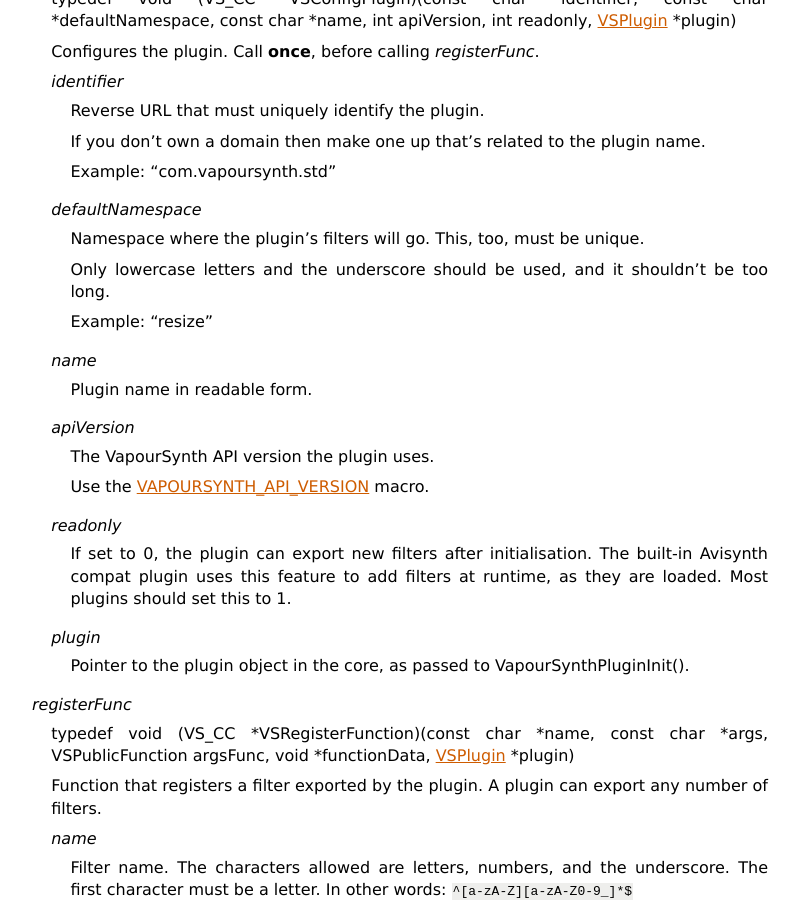
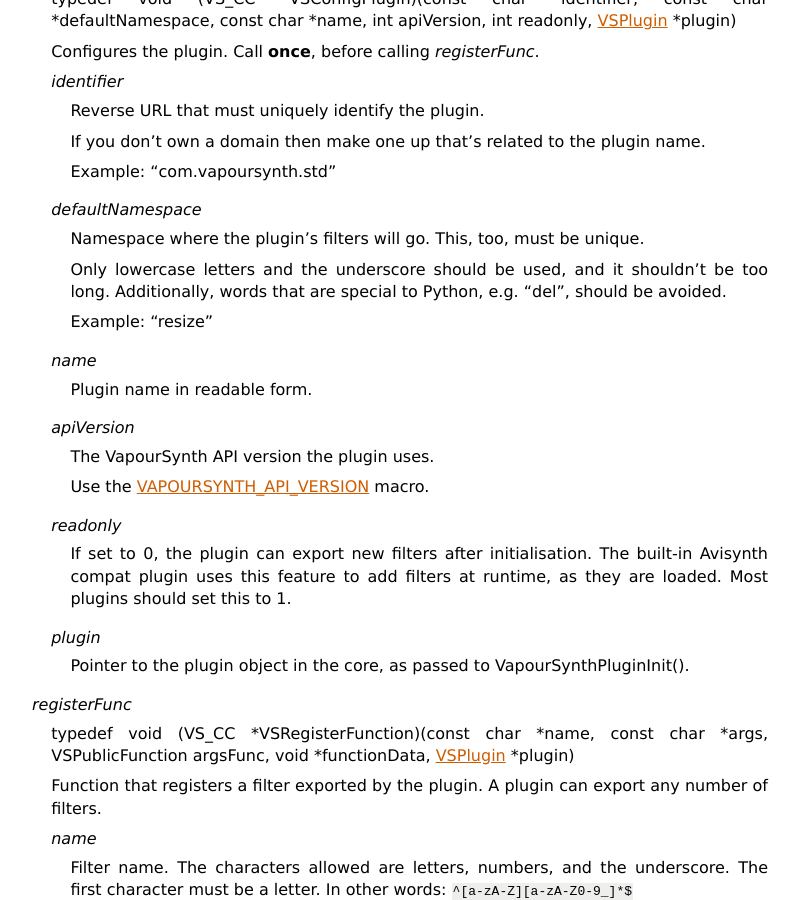
Before and after one commit to vapoursynth/vapoursynth, a Sphinx documentation site: the page built from doc/api/vapoursynth.h.rst, in a window 1280 px wide and 900 px high, scrolled down 30157 px. Shown: the whole window, without its empty margins (64-863 px from the left). Built offline with Sphinx 7.4.7, drawn with Linux system fonts in a browser that asks for light colours; formulas are drawn with MathJax 3.

Commit message:
doc: Python keywords shouldn't be namespaces

```diff
--- a/doc/api/vapoursynth.h.rst
+++ b/doc/api/vapoursynth.h.rst
@@ -2134,7 +2134,8 @@
          unique.
 
          Only lowercase letters and the underscore should be used, and it
-         shouldn't be too long.
+         shouldn't be too long. Additionally, words that are special to
+         Python, e.g. "del", should be avoided.
 
          Example: "resize"
 
```
